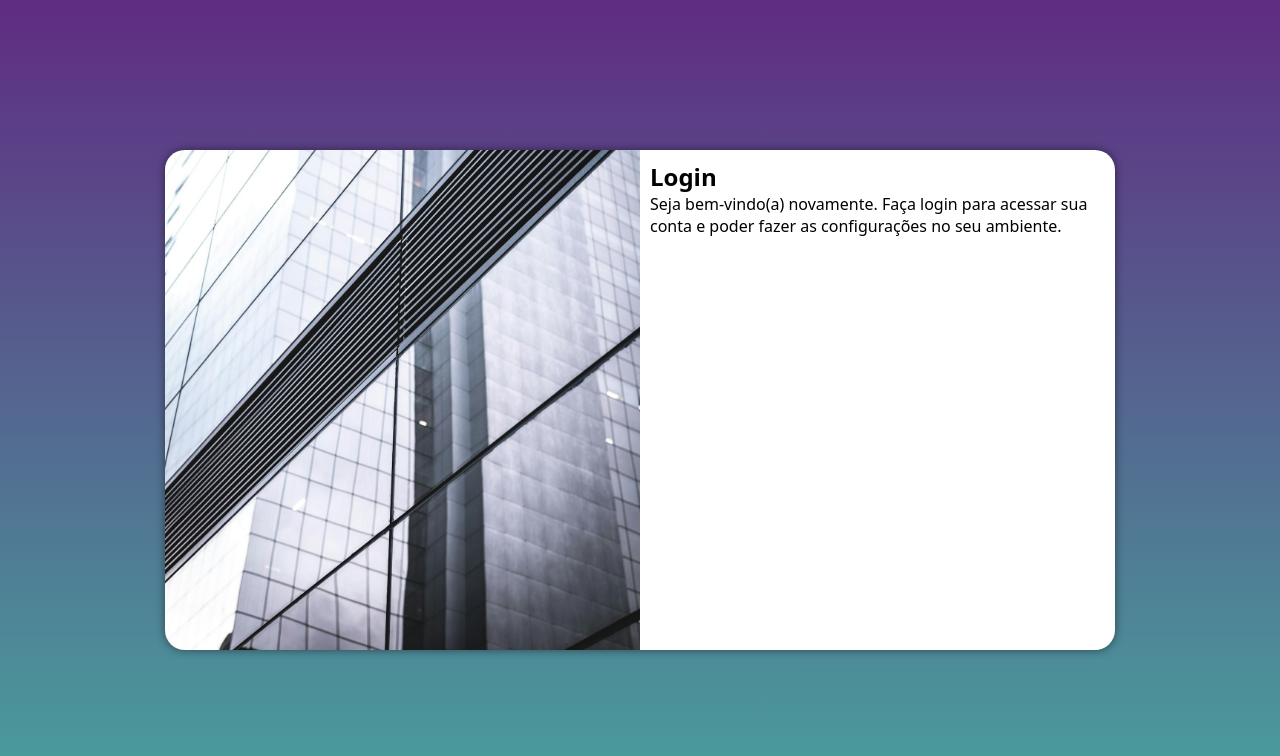
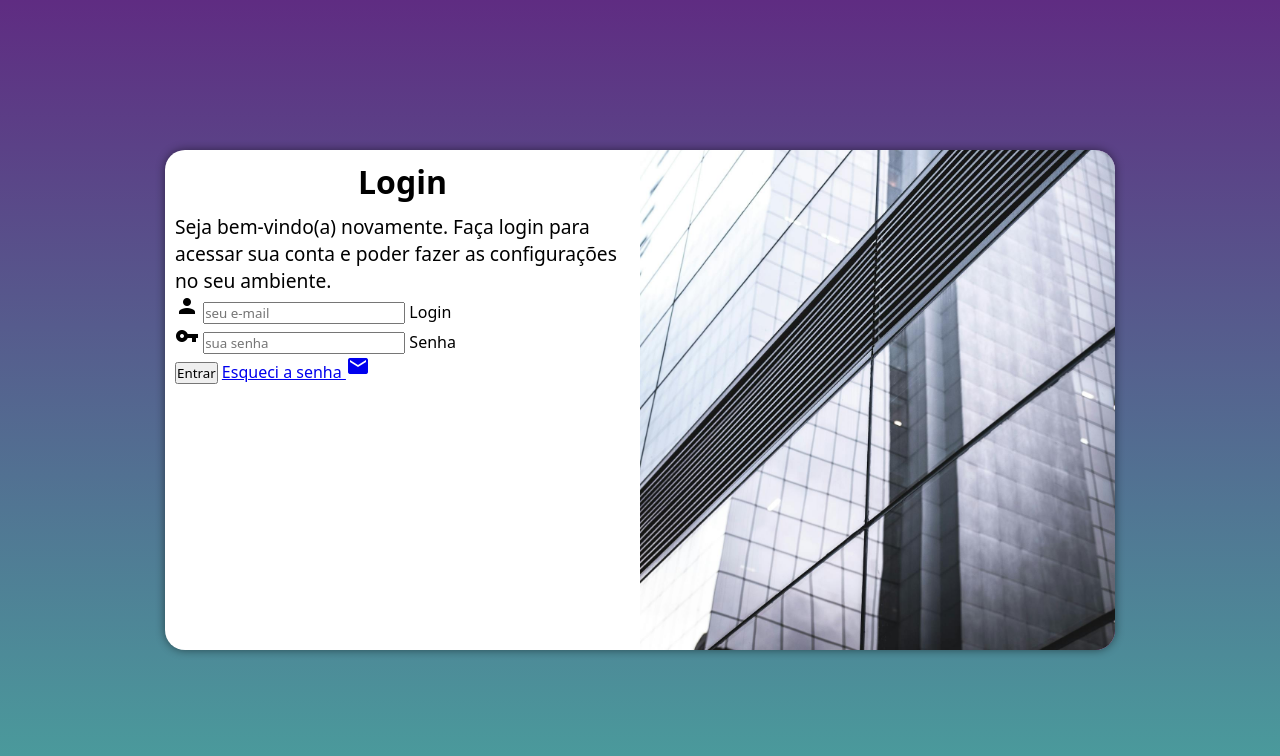
Before and after one commit to IleanRodrigo/projeto-login, a plain HTML site: page index-maked-by-prof.html in a window 1280 px wide. Drawn offline with Linux system fonts and the light colour scheme.

Commit message:
adicionei o formulário

```diff
--- a/estilos/media-query.css
+++ b/estilos/media-query.css
@@ -42,13 +42,21 @@ Grandes telas: acima de 1200px
   }
 
   section#login > div#imagem {
-    float: left;
+    float: right;
     width: 50%;
     height: 100%;
   }
 
   section#login > div#formulario {
-    float: right;
+    float: left;
     width: 50%;
   }
+
+  div#formulario > h1 {
+    font-size: 2em;
+  }
+
+  div#formulario > p {
+    font-size: 1.2em;
+  }
 }
--- a/estilos/style-maked-by-prof.css
+++ b/estilos/style-maked-by-prof.css
@@ -56,3 +56,12 @@ section#login > div#formulario {
   display: block;
   padding: 10px;
 }
+
+div#formulario > h1 {
+  text-align: center;
+  margin-bottom: 10px;
+}
+
+div#formulario > p {
+  font-size: 0.8em;
+}
--- a/index-maked-by-prof.html
+++ b/index-maked-by-prof.html
@@ -5,6 +5,10 @@
     <meta http-equiv="X-UA-Compatible" content="IE=edge" />
     <meta name="viewport" content="width=device-width, initial-scale=1.0" />
     <title>Login</title>
+    <link
+      href="https://fonts.googleapis.com/icon?family=Material+Icons"
+      rel="stylesheet"
+    />
     <link rel="stylesheet" href="estilos/style-maked-by-prof.css" />
     <link rel="stylesheet" href="estilos/media-query.css" />
   </head>
@@ -18,7 +22,39 @@
             Seja bem-vindo(a) novamente. Faça login para acessar sua conta e
             poder fazer as configurações no seu ambiente.
           </p>
-          <form action="login.php" method="post"></form>
+          <form action="login.php" method="post" autocomplete="on">
+            <div class="campo">
+              <i class="material-icons">person</i>
+              <input
+                type="email"
+                name="login"
+                id="ilogin"
+                placeholder="seu e-mail"
+                autocomplete="email"
+                required
+                maxlength="30"
+              />
+              <label for="ilogin">Login</label>
+            </div>
+            <div class="campo">
+              <i class="material-icons">vpn_key</i>
+              <input
+                type="password"
+                name="senha"
+                id="isenha"
+                placeholder="sua senha"
+                autocomplete="current-password"
+                required
+                minlength="8"
+                maxlength="20"
+              />
+              <label for="isenha">Senha</label>
+            </div>
+            <input type="submit" value="Entrar" />
+            <a href="esqueci.html">
+              Esqueci a senha <i class="material-icons">mail</i>
+            </a>
+          </form>
         </div>
       </section>
     </main>
```
